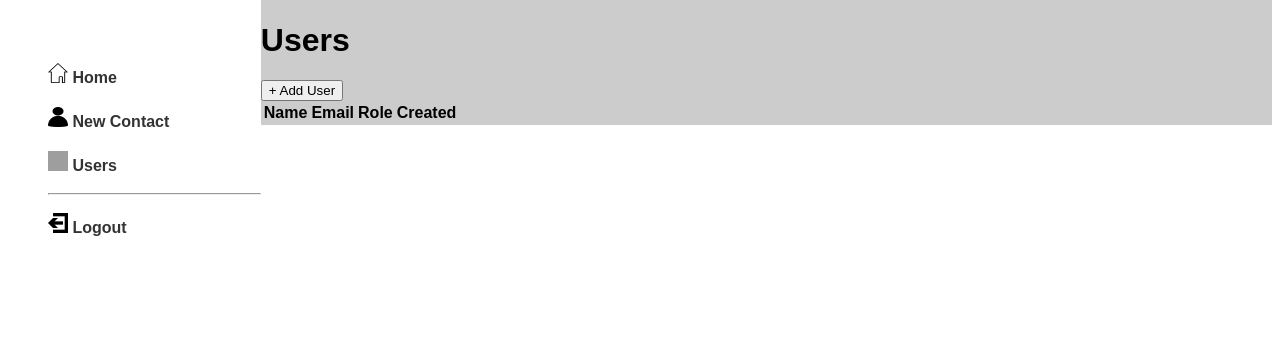
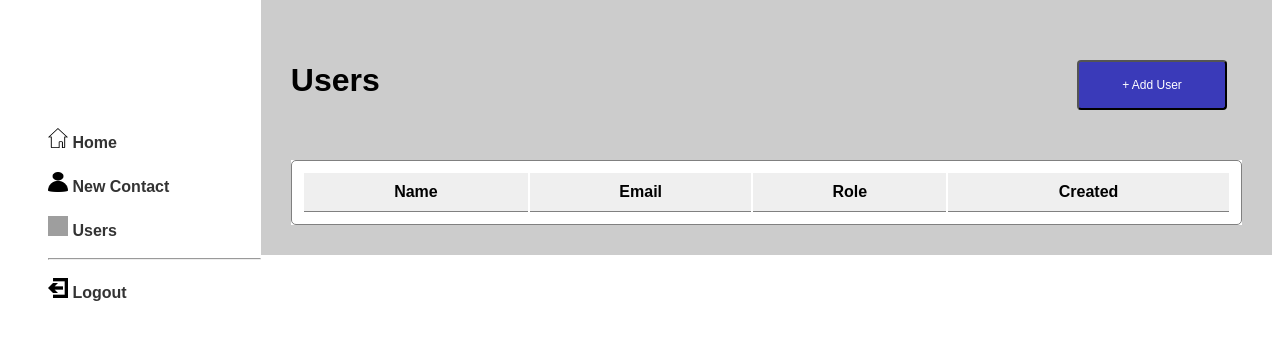
Before and after one commit to jadaannv/info2180-project2, a PHP site: page /userList.php in a window 1280 px wide. Shown: the part 67-407 px from the top of the page. Run offline with PHP 8.4, Linux system fonts and the light colour scheme; lists and menus that the app fills with data are empty; grey boxes are pictures that could not be loaded.

Commit message:
Edited List of Users page

```diff
--- /dev/null
+++ b/list-of-users.css
@@ -0,0 +1,47 @@
+.users{
+    display: flex;
+    justify-content: space-between;
+    padding-top: 10px;
+    padding-bottom: 10px;
+}
+
+.userTable{
+    margin-top: 15px;
+    background-color: white;
+    text-align: center;
+    align-content: center;
+}
+
+.user-list-table{
+    width:100%;
+}
+
+.users, .userTable{
+    margin: 30px;
+}
+
+table{
+    border: 1px solid grey;
+    border-radius: 5px;
+    padding: 10px;
+}
+
+th, td {
+    border-bottom: 1px solid grey;
+    padding: 10px;
+}
+
+#row-headings{
+    background-color:#EFEFEF ;
+}
+
+#addUser{
+    background-color: rgb(58, 58, 185);
+    width: 150px;
+    height: 50px;
+    font-size: 12px;
+    color: white;
+    margin-right: 15px;
+    margin-top: 20px;
+    border-radius: 4px;
+}
--- a/userList.php
+++ b/userList.php
@@ -20,17 +20,16 @@
     <h1>Users</h1>
     <button id = "addUser"> + Add User</button>
     </div>
-
-    <div>
+    <div class = userTable>
       <!-- Table to display data from database -->
-    <table class = user-list-table>
+      <table class = user-list-table>
       <tr id=row-headings>
         <th> Name </th>
         <th> Email </th>
         <th> Role </th>
         <th> Created </th>
       </tr>
-    </div>
+   </div>
  </main>
 
 </div>
```
Also changed, not shown: filter-icon.png (added).
